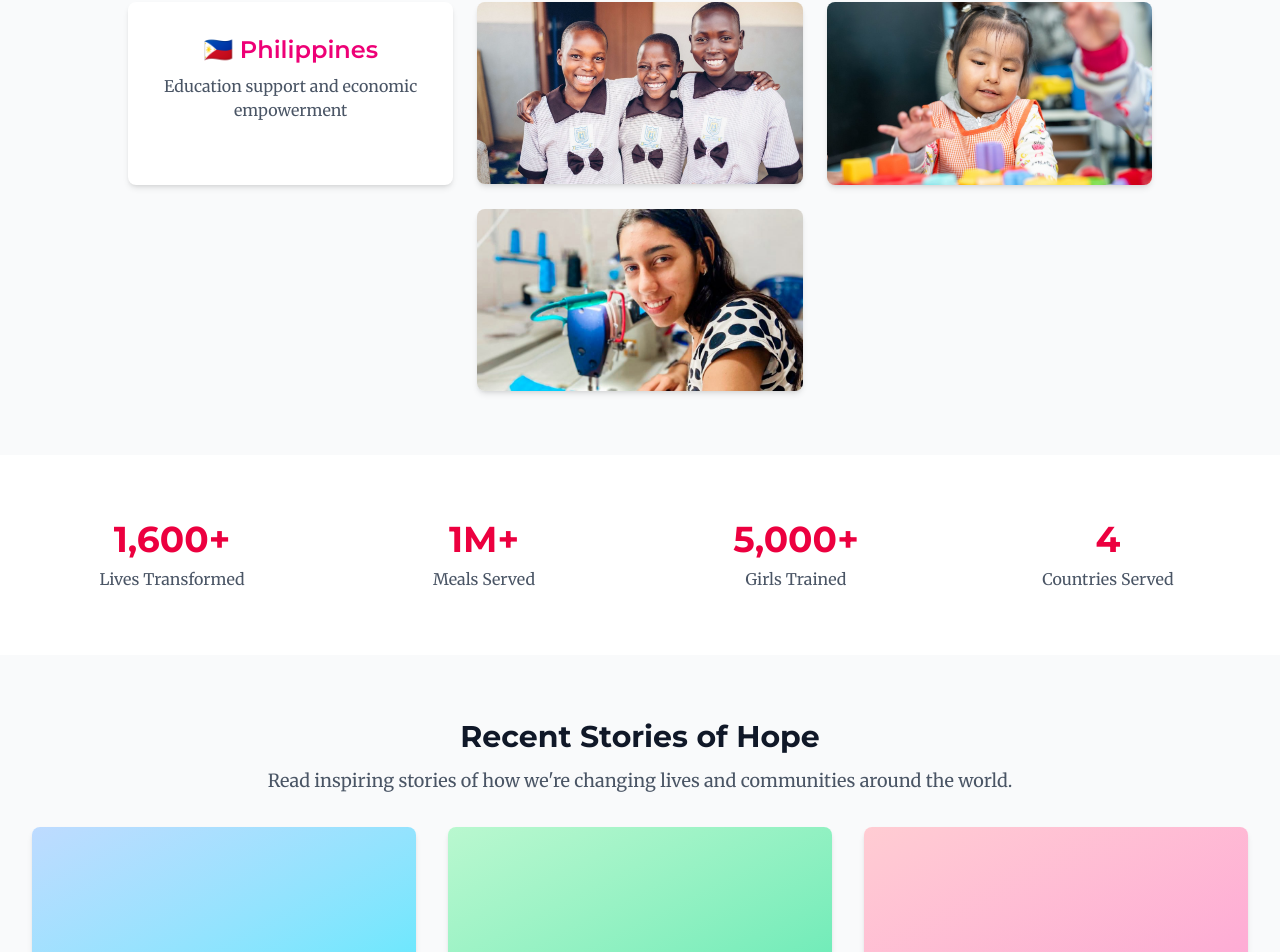
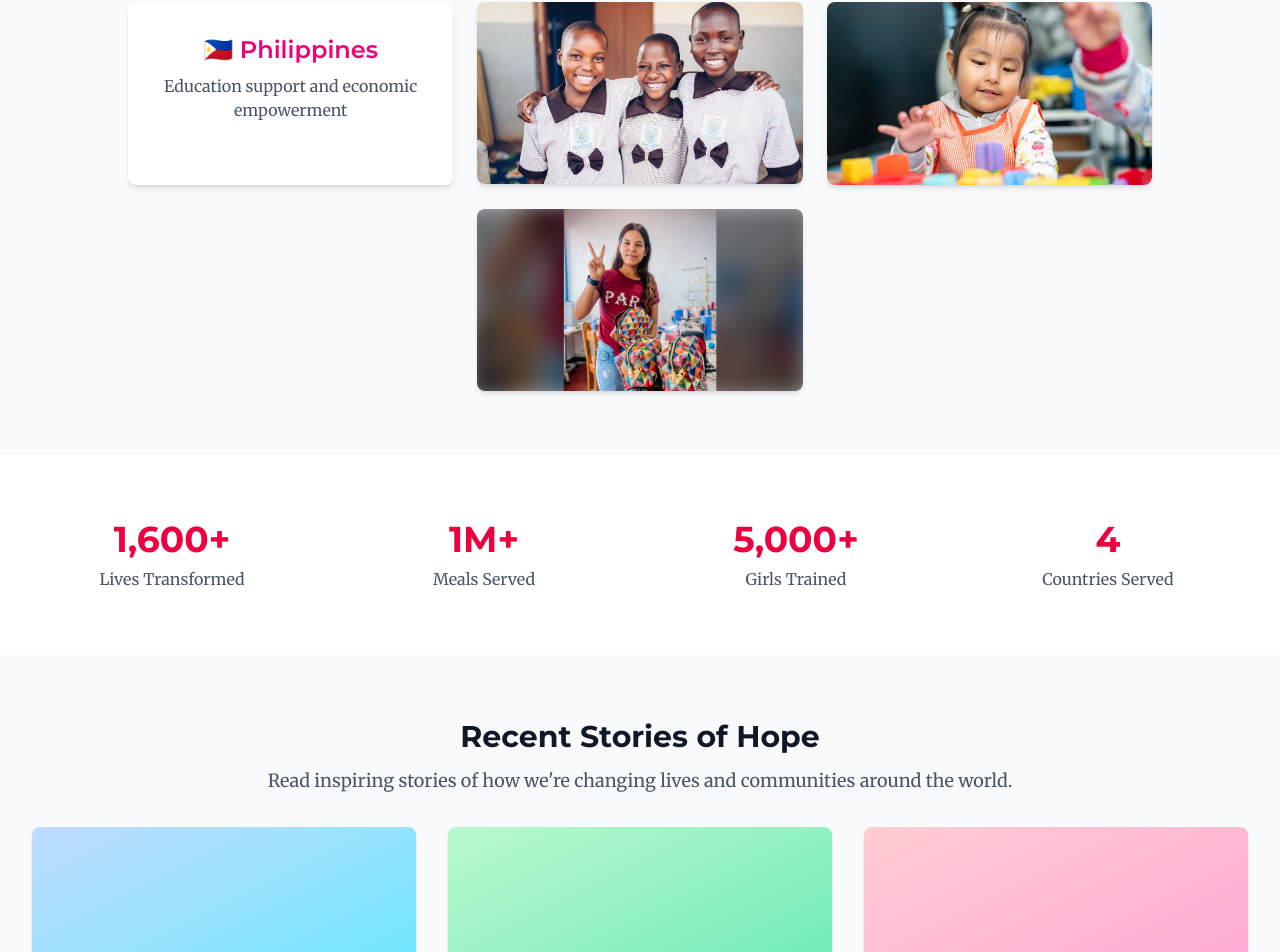
Before and after one commit to Peace-Gospel-International/shehashope, a Next.js app: page / in a window 1280 px wide. Shown: the part 2572-3524 px from the top of the page. Built offline with nearby package versions, Linux system fonts and the light colour scheme.

Commit message:
Use portrait-aware Colombia program photo

```diff
--- a/app/page.tsx
+++ b/app/page.tsx
@@ -234,11 +234,19 @@ export default function Home() {
               aria-label="Colombia: 10.7 million children, including 800,000 Venezuelan migrant children"
             >
               <Image
-                src="/images/where-we-work/colombia.jpg"
-                alt="Student sewing at a skills-training program in Colombia"
+                src="/images/where-we-work/colombia-bags.jpg"
+                alt=""
+                aria-hidden="true"
                 fill
                 sizes="(min-width: 1024px) 320px, (min-width: 768px) 50vw, 100vw"
-                className="object-cover object-top transition-transform duration-500 group-hover:scale-105 group-focus:scale-105"
+                className="object-cover scale-110 blur-md brightness-50"
+              />
+              <Image
+                src="/images/where-we-work/colombia-bags.jpg"
+                alt="Student displaying colorful handmade bags at a skills-training program in Colombia"
+                fill
+                sizes="(min-width: 1024px) 320px, (min-width: 768px) 50vw, 100vw"
+                className="object-contain object-top origin-top scale-125 transition-transform duration-500 group-hover:scale-[1.3] group-focus:scale-[1.3]"
               />
               <div className="absolute inset-0 flex flex-col justify-end bg-gradient-to-t from-black/85 via-black/35 to-transparent p-5 text-left text-white transition-opacity duration-500 md:justify-center md:bg-[#EE0076]/90 md:text-center md:opacity-0 md:group-hover:opacity-100 md:group-focus:opacity-100">
                 <h3 className="text-2xl font-semibold font-sans">Colombia</h3>
```
Also changed, not shown: public/images/where-we-work/colombia-bags.jpg (added), public/images/where-we-work/colombia.jpg (deleted).
